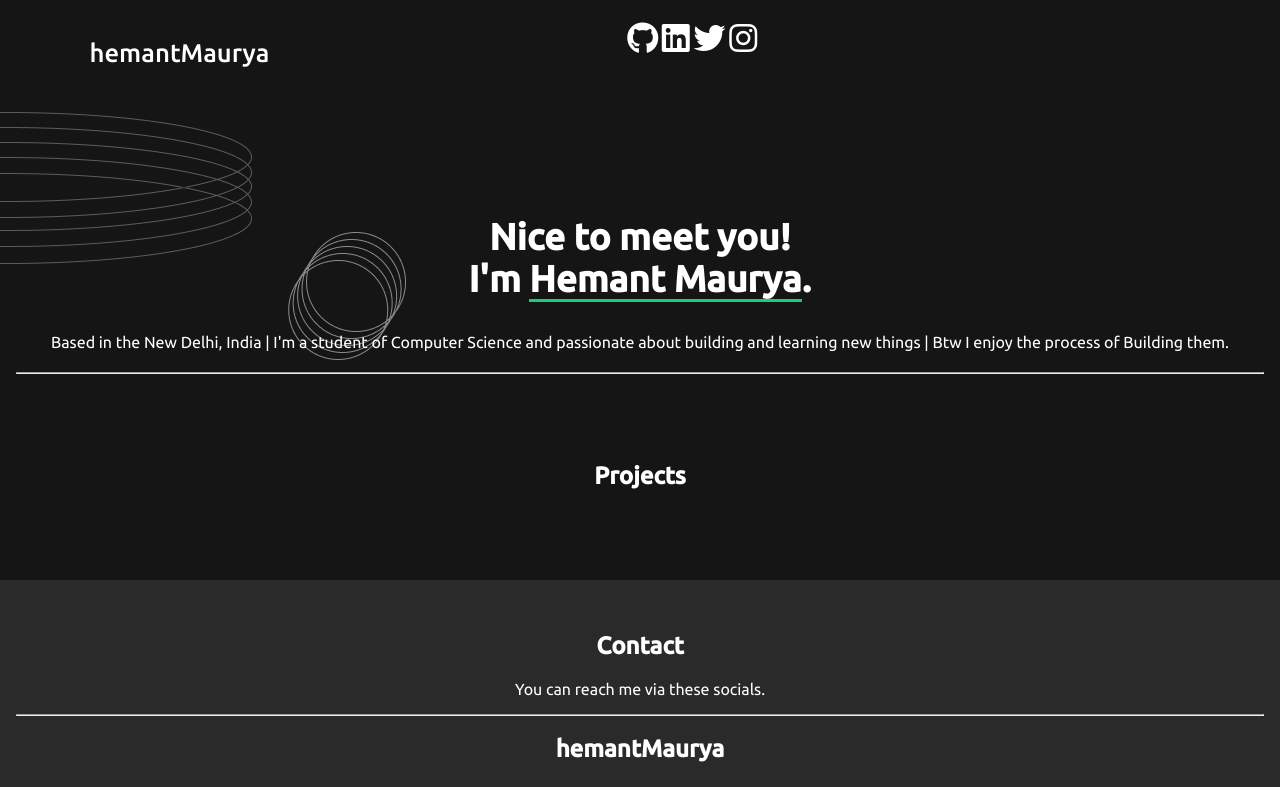
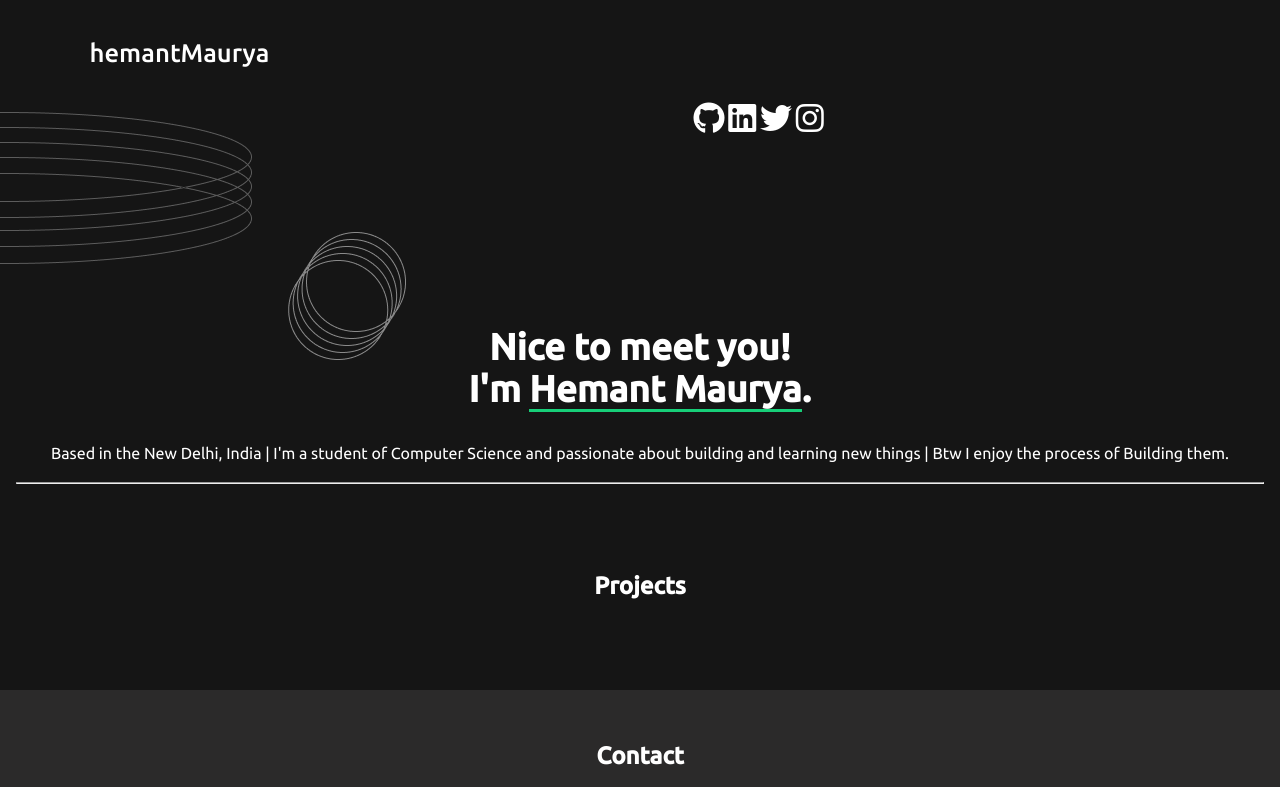
Before and after one commit to hemantmaurya344/Portfolio, a plain HTML site: page index.html in a window 1280 px wide. Shown: the top 787 px of the page. Drawn offline with Linux system fonts and the light colour scheme.

Commit message:
17/01/2023 #2

```diff
--- a/styles/style.css
+++ b/styles/style.css
@@ -38,10 +38,9 @@ nav a {
 .social-links{
     display: grid;
     gap: 1em ;
-    position: relative;
-    top: 5em;
-    left: 4em;
-
+    position: absolute;
+    /* top: 5em; */
+    margin: 5em 0 0 21em;
 }
 
 /* home-section start here*/
@@ -53,7 +52,7 @@ nav a {
 }
 .home h1{
     font-size: 2.3rem;
-    margin-top: 4em;
+    margin-top: 7em;
     cursor: default;
 }
 .home span{
```
